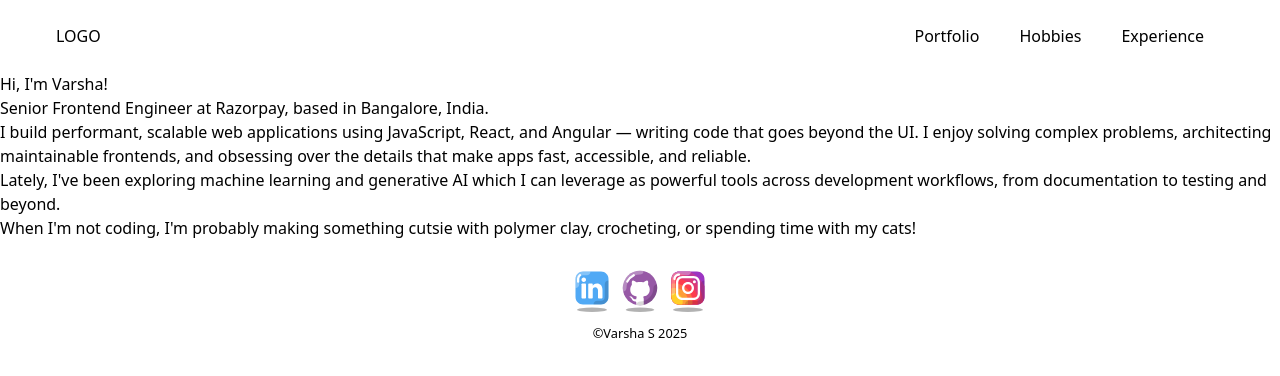
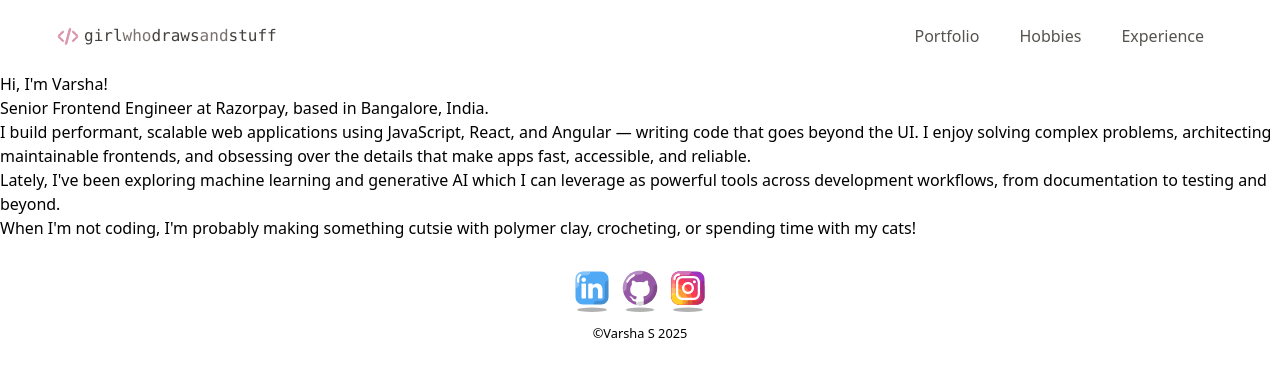
Before and after one commit to girlwhodrawsandstuff/girlwhodrawsandstuff.github.io, a React (Vite) app: page /experience in a window 1280 px wide. Shown: the top 376 px of the page. Built offline with nearby package versions, Linux system fonts and the light colour scheme.

Commit message:
style: add styling to header mobile and desktop

```diff
--- a/src/shared/components/Header.tsx
+++ b/src/shared/components/Header.tsx
@@ -1,17 +1,31 @@
-import { ReactNode } from "react";
-import { appConfig } from "../configs/config";
-import { Link } from "react-router-dom";
+import { ReactNode } from 'react';
+import { appConfig } from '../configs/config';
+import { Link } from 'react-router-dom';
 
 export const Header = () => {
   const { categories } = appConfig.header;
 
   return (
-    <header className="w-dvw flex items-center justify-between px-14 py-6">
-      <a href="/" className="cursor-pointer">LOGO</a>
-      <div className="flex items-center justify-evenly">
-      {categories.map((category): ReactNode => {
-        return <Link key={category} className="cursor-pointer px-5" to={category.toLowerCase()}>{category}</Link>
-      })}
+    <header className="w-dvw flex items-center justify-between lg:px-14 lg:py-6 py-4 px-3">
+      <a href="/" className="cursor-pointer flex items-center gap-1">
+        <img src="src/assets/code.svg" alt="code icon" className="w-6" />
+        <p className="font-mono text-stone-700 font-medium">
+          girl<span className="text-stone-500">who</span>draws
+          <span className="text-stone-500">and</span>stuff
+        </p>
+      </a>
+      <div className="flex items-center justify-evenly hidden md:block">
+        {categories.map((category): ReactNode => {
+          return (
+            <Link
+              key={category}
+              className="cursor-pointer px-5 text-stone-600 hover:text-stone-800"
+              to={category.toLowerCase()}
+            >
+              {category}
+            </Link>
+          );
+        })}
       </div>
     </header>
   );
```
Also changed, not shown: src/assets/code.svg (added).
